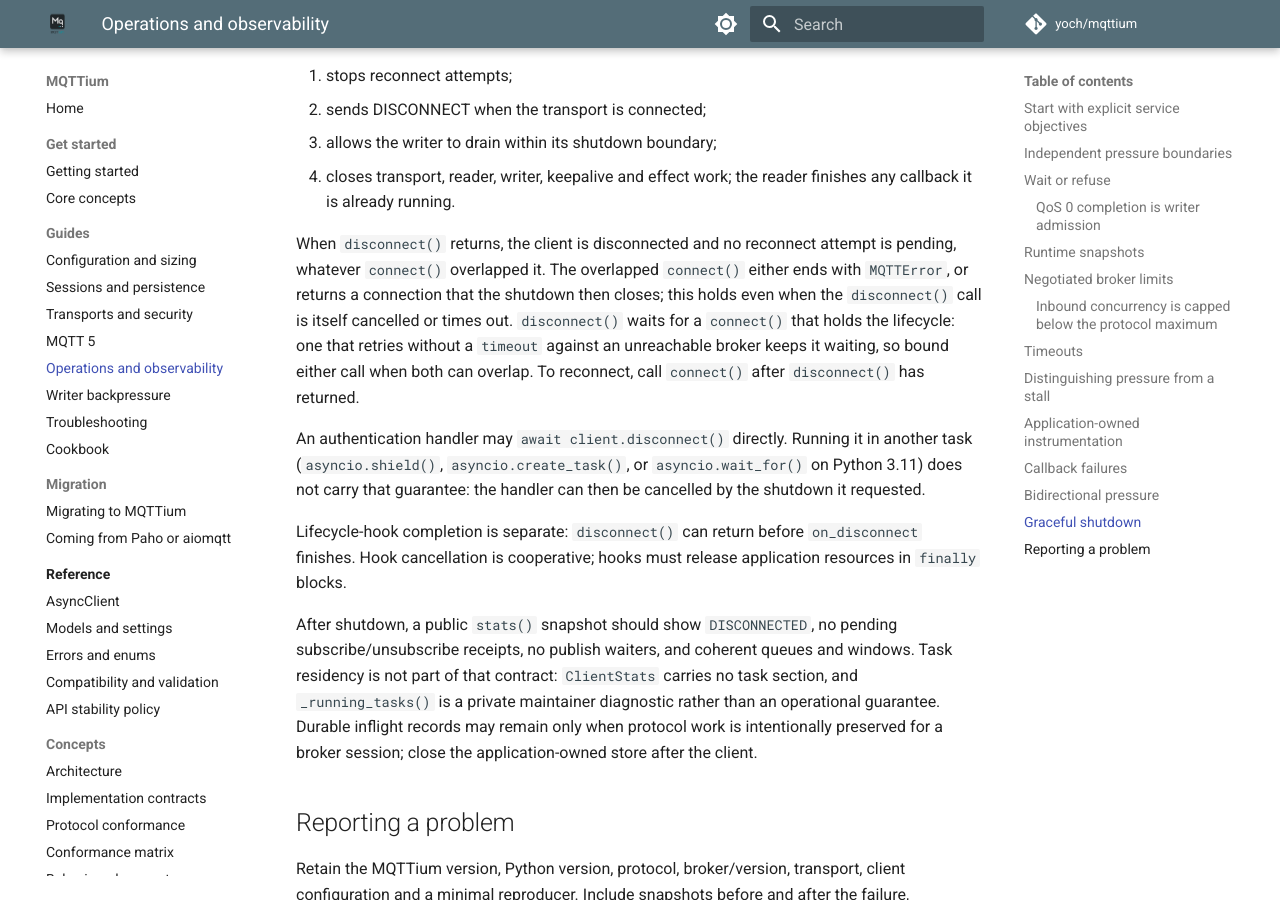
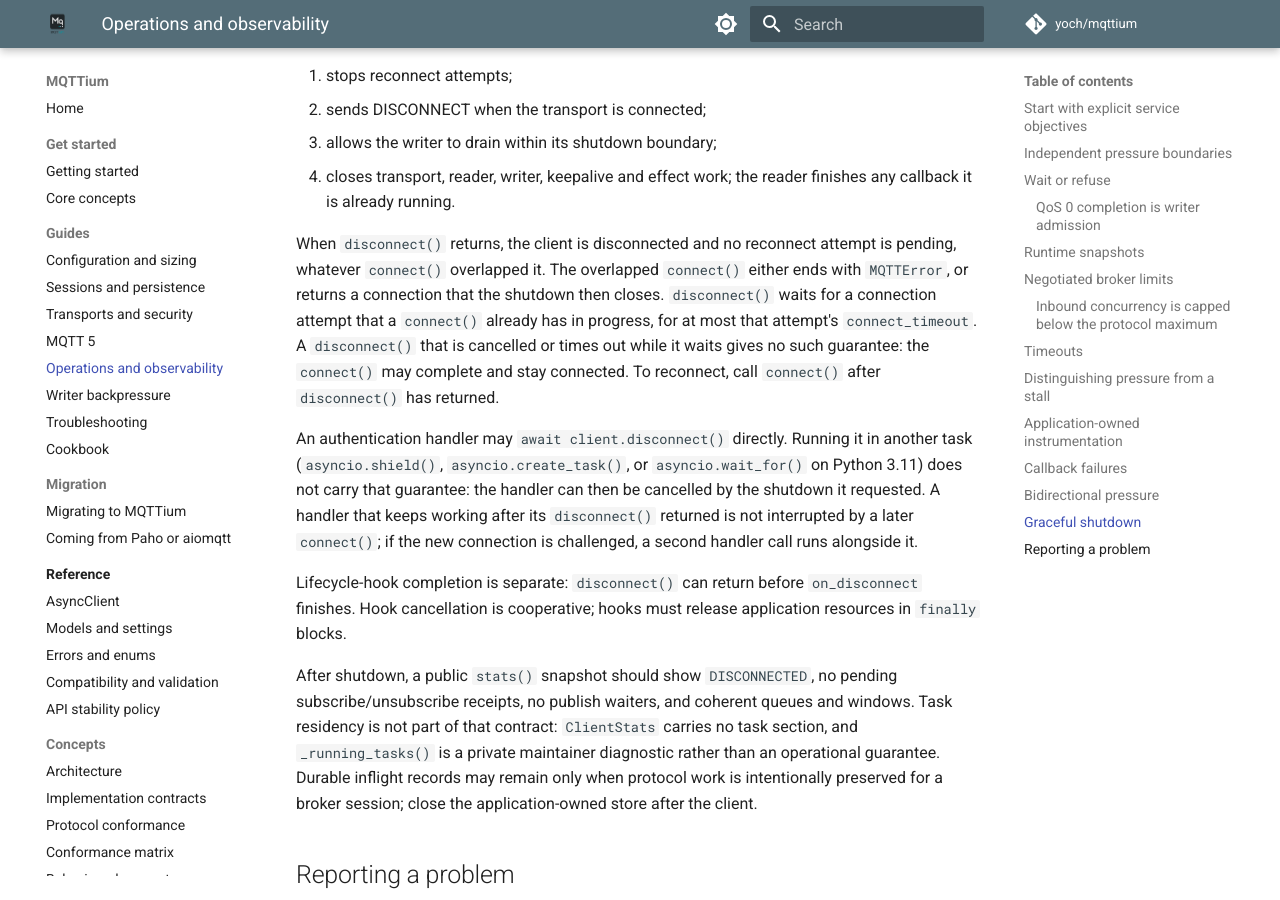
Before and after one commit to yoch/mqttium, an MkDocs documentation site: the page built from docs/operations.md, in a window 1280 px wide and 900 px high, scrolled down 7619 px. Built offline with MkDocs 1.6.1 and Material for MkDocs 9.7.7, drawn with Linux system fonts in a browser that asks for light colours; comment, search, counter and statistics services are not loaded.

Commit message:
Keep detached AUTH handlers referenced; correct the shutdown documentation
Second review of this branch:

- A detached handler was referenced by nothing and no longer reported by
  the task snapshot. The exchange now keeps it until it ends.
- The architecture text and the module docstring still described a single
  handler task; they now state that a handler tearing its own connection
  down is detached and may overlap the next connection's handler call.
- docs/operations.md claimed the overlap guarantee survives a cancelled or
  timed-out disconnect(); it does not when connect() has an attempt in
  progress. The sentence about waiting behind connect() now gives the real
  bound, one attempt's connect_timeout.
- The hook assertion no longer pins the cause value, which depends on how
  far the takeover had progressed.

Co-Authored-By: Claude Fable 5.2 <noreply@anthropic.com>
Claude-Session: https://claude.ai/code/session_01Ao6T3feVH1AdmD4A8HiJoS

```diff
--- a/docs/operations.md
+++ b/docs/operations.md
@@ -319,16 +319,19 @@ Keep disconnect and store closure in `finally` blocks. A normal disconnect:
 When `disconnect()` returns, the client is disconnected and no reconnect
 attempt is pending, whatever `connect()` overlapped it. The overlapped
 `connect()` either ends with `MQTTError`, or returns a connection that the
-shutdown then closes; this holds even when the `disconnect()` call is itself
-cancelled or times out. `disconnect()` waits for a `connect()` that holds the
-lifecycle: one that retries without a `timeout` against an unreachable broker
-keeps it waiting, so bound either call when both can overlap. To reconnect,
-call `connect()` after `disconnect()` has returned.
+shutdown then closes. `disconnect()` waits for a connection attempt that a
+`connect()` already has in progress, for at most that attempt's
+`connect_timeout`. A `disconnect()` that is cancelled or times out while it
+waits gives no such guarantee: the `connect()` may complete and stay connected.
+To reconnect, call `connect()` after `disconnect()` has returned.
 
 An authentication handler may `await client.disconnect()` directly. Running it
 in another task (`asyncio.shield()`, `asyncio.create_task()`, or
 `asyncio.wait_for()` on Python 3.11) does not carry that guarantee: the handler
-can then be cancelled by the shutdown it requested.
+can then be cancelled by the shutdown it requested. A handler that keeps
+working after its `disconnect()` returned is not interrupted by a later
+`connect()`; if the new connection is challenged, a second handler call runs
+alongside it.
 
 Lifecycle-hook completion is separate: `disconnect()` can return before
 `on_disconnect` finishes. Hook cancellation is cooperative; hooks must release
```
Also changed, not shown: CHANGELOG.md (+2 -0 lines), docs/architecture.md (+6 -3 lines), 4 other files.
